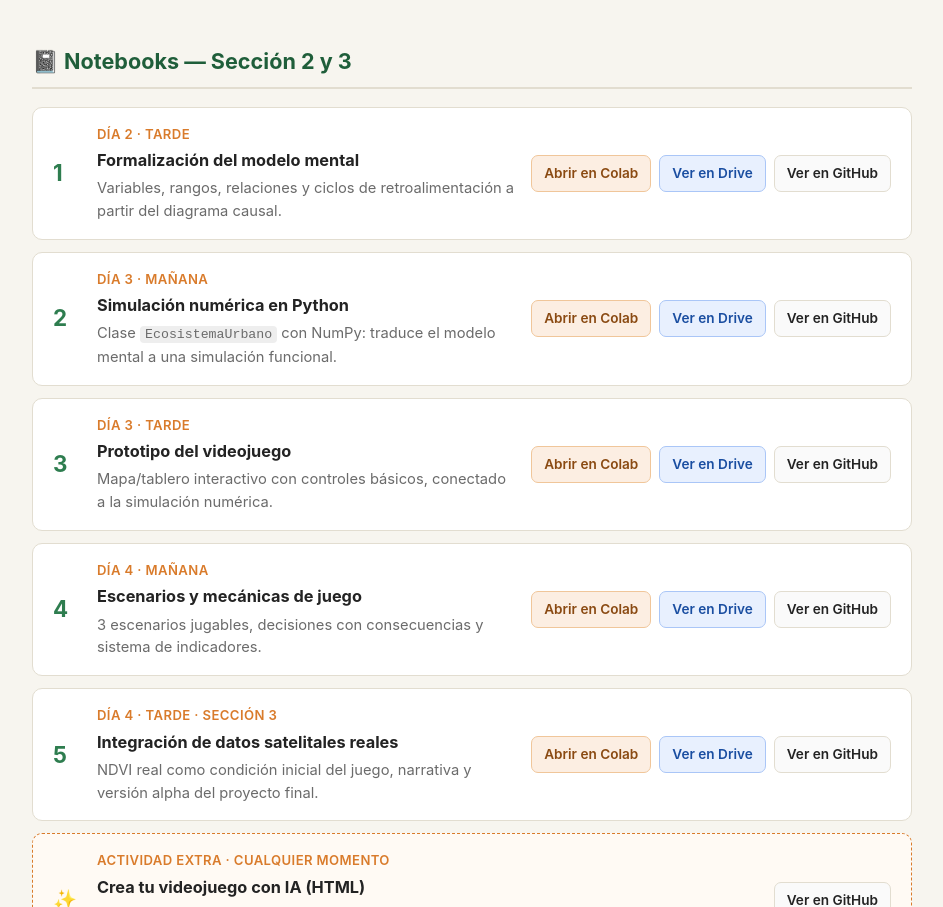
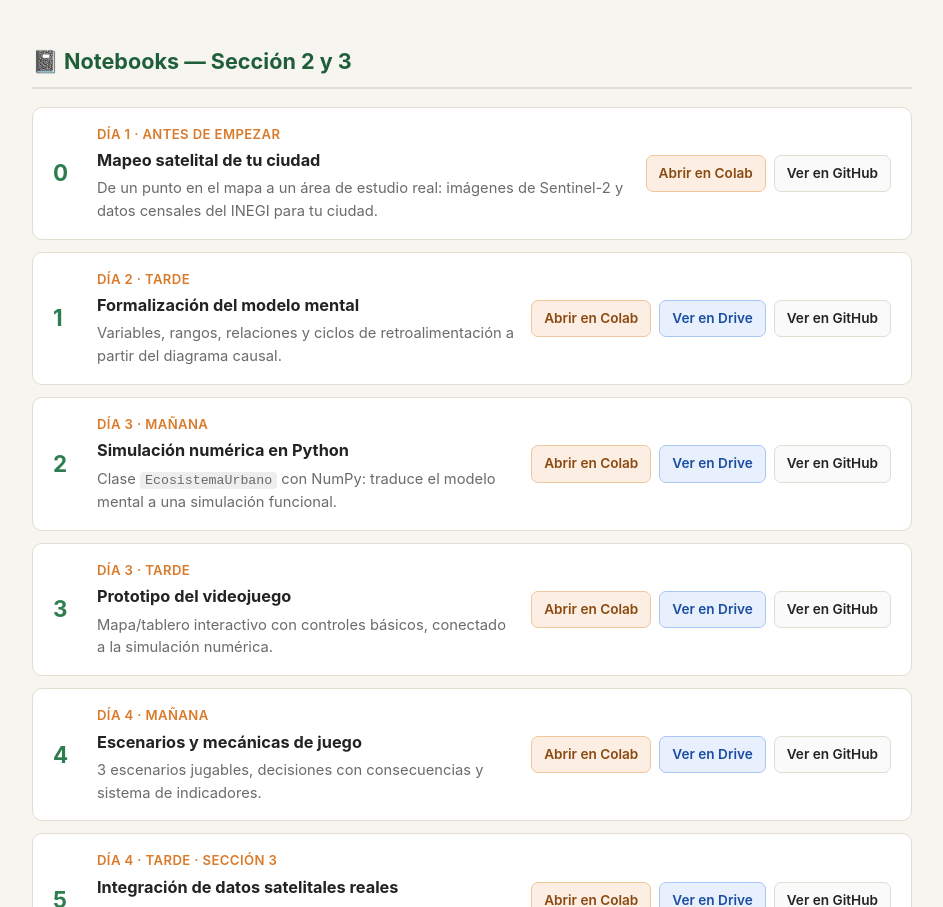
Before and after one commit to rcavieses/sims_satelite_and_models, a plain HTML site: page docs/index.html in a window 1280 px wide. Shown: the part 1850-2757 px from the top of the page, without its empty margins (168-1111 px from the left). Drawn offline with Linux system fonts and the light colour scheme.

Commit message:
Agregar notebook previo (mx_urban_ecology_explorer) al README y la página del curso

```diff
--- a/docs/index.html
+++ b/docs/index.html
@@ -54,6 +54,19 @@
   <section id="notebooks">
     <h2>📓 Notebooks — Sección 2 y 3</h2>
     <div class="notebook-list">
+
+      <div class="notebook-card">
+        <div class="n">0</div>
+        <div class="info">
+          <div class="cuando">Día 1 · antes de empezar</div>
+          <h3>Mapeo satelital de tu ciudad</h3>
+          <p>De un punto en el mapa a un área de estudio real: imágenes de Sentinel-2 y datos censales del INEGI para tu ciudad.</p>
+        </div>
+        <div class="acciones">
+          <a class="boton colab" href="https://colab.research.google.com/github/rcavieses/sims_satelite_and_models/blob/main/notebooks/mx_urban_ecology_explorer.ipynb">Abrir en Colab</a>
+          <a class="boton" href="https://github.com/rcavieses/sims_satelite_and_models/blob/main/notebooks/mx_urban_ecology_explorer.ipynb">Ver en GitHub</a>
+        </div>
+      </div>
 
       <div class="notebook-card">
         <div class="n">1</div>
```
Also changed, not shown: 2 other files.
